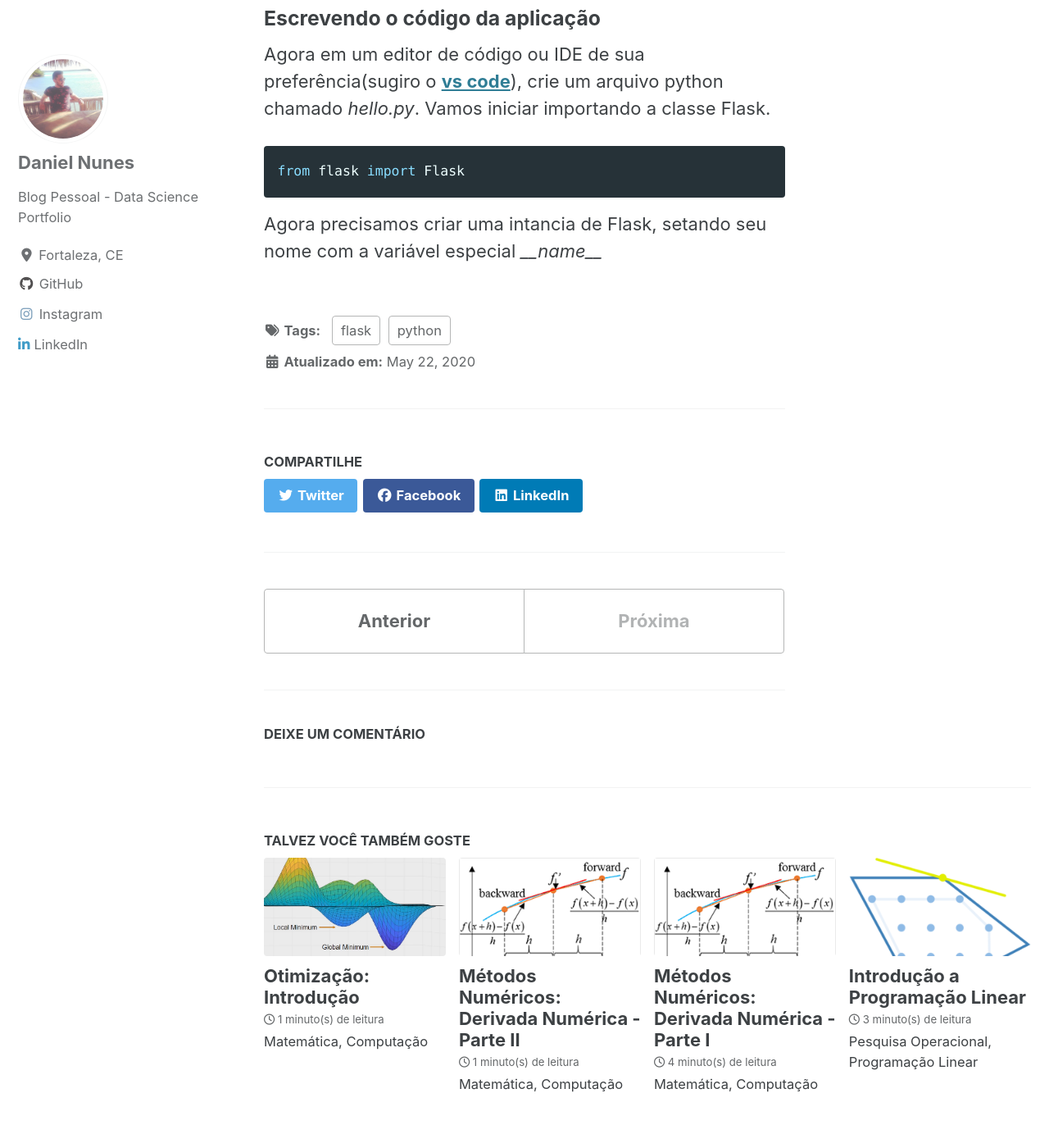
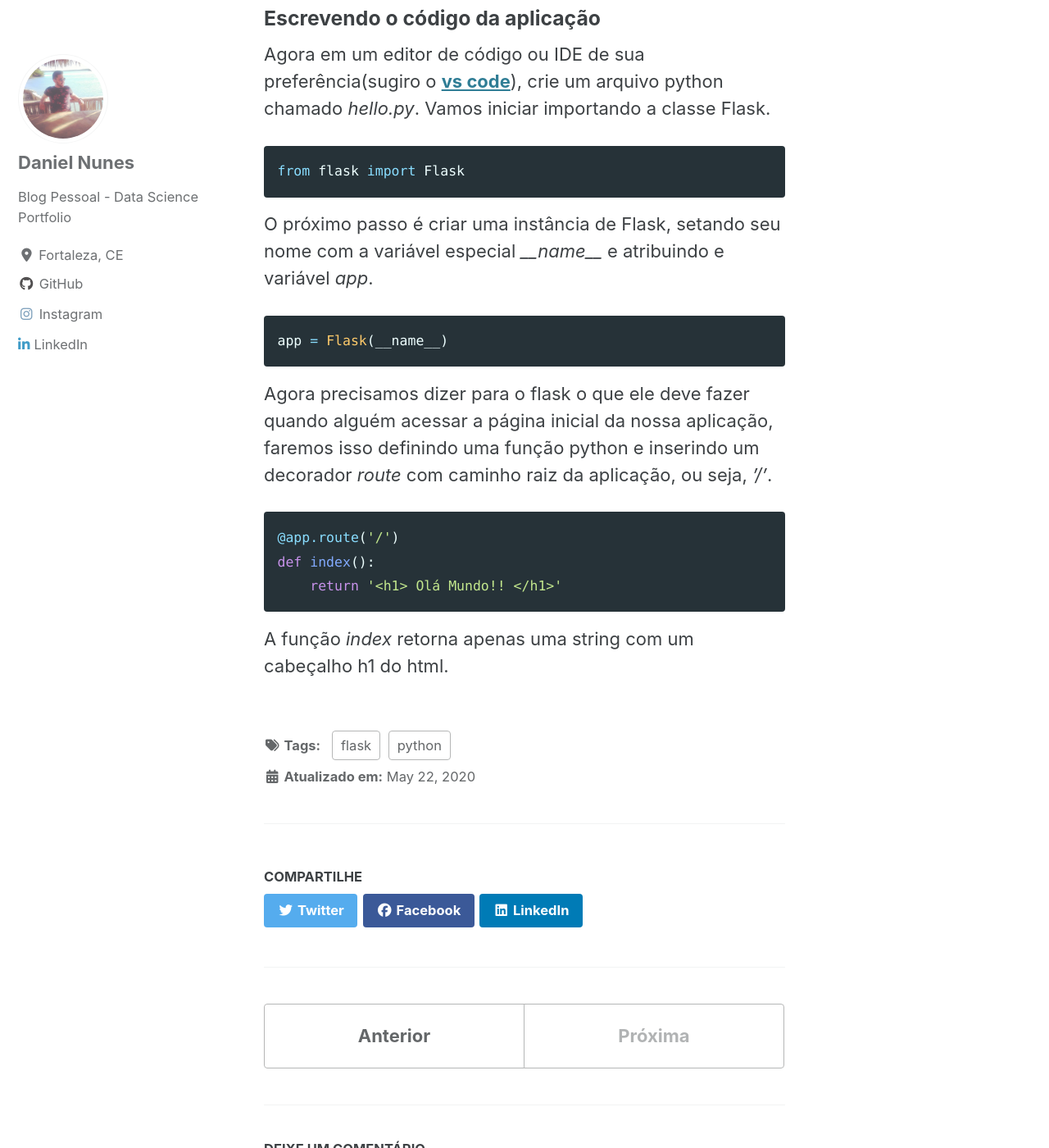
Before and after one commit to danielmnunes/danielmnunes.github.io, a Jekyll site: the page built from _posts/2020-05-22-introducao-flask.md, in a window 1280 px wide and 1400 px high, scrolled down 1295 px. Shown: the whole window at 82% size. Built offline with Jekyll 4.4.1, drawn with Linux system fonts in a browser that asks for light colours; cached includes are drawn as plain includes; nearby versions of some CDN libraries; comment, search, counter and statistics services are not loaded.

Commit message:
Update 2020-05-22-introducao-flask.md

````diff
--- a/_posts/2020-05-22-introducao-flask.md
+++ b/_posts/2020-05-22-introducao-flask.md
@@ -30,4 +30,14 @@ Agora em um editor de código ou IDE de sua preferência(sugiro o [**vs code**](
 ```python
 from flask import Flask
 ```
-Agora precisamos criar uma intancia de Flask, setando seu nome com a variável especial *\_\_name\_\_*
+O próximo passo é criar uma instância de Flask, setando seu nome com a variável especial *\_\_name\_\_* e atribuindo e variável *app*.
+```python
+app = Flask(__name__)
+```
+Agora precisamos dizer para o flask o que ele deve fazer quando alguém acessar a  página inicial da nossa aplicação, faremos isso definindo uma função python e inserindo um decorador *route* com caminho raiz da aplicação, ou seja, *’/’*.
+```python
+@app.route('/')
+def index():
+    return '<h1> Olá Mundo!! </h1>'
+```
+A função *index* retorna apenas uma string com um cabeçalho h1 do html.
````
